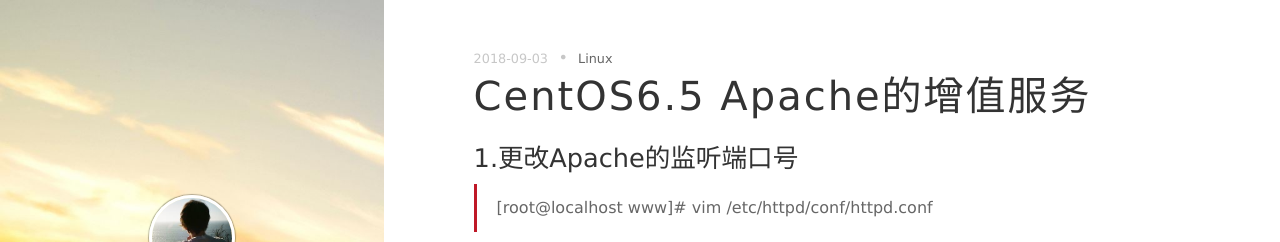
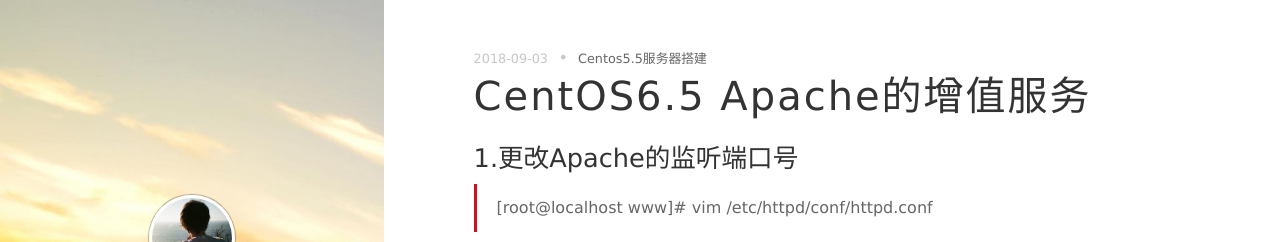
Before and after one commit to linusboyle/linusboyle.cn, a Jekyll site: the page built from _posts/2018-09-03-BINK-Apache-new.MD, in a window 1280 px wide and 900 px high. Shown: the top 242 px of the window. Built offline with Jekyll 4.4.1, drawn with Linux system fonts in a browser that asks for light colours; nearby versions of some CDN libraries.

Commit message:
Update 2018-09-03-BINK-Apache-new.MD

```diff
--- a/_posts/2018-09-03-BINK-Apache-new.MD
+++ b/_posts/2018-09-03-BINK-Apache-new.MD
@@ -1,7 +1,7 @@
 ---
 title: CentOS6.5 Apache的增值服务
 date: 2018-09-03
-tags: Linux
+tags: Centos5.5服务器搭建
 layout: post
 ---
 
```
